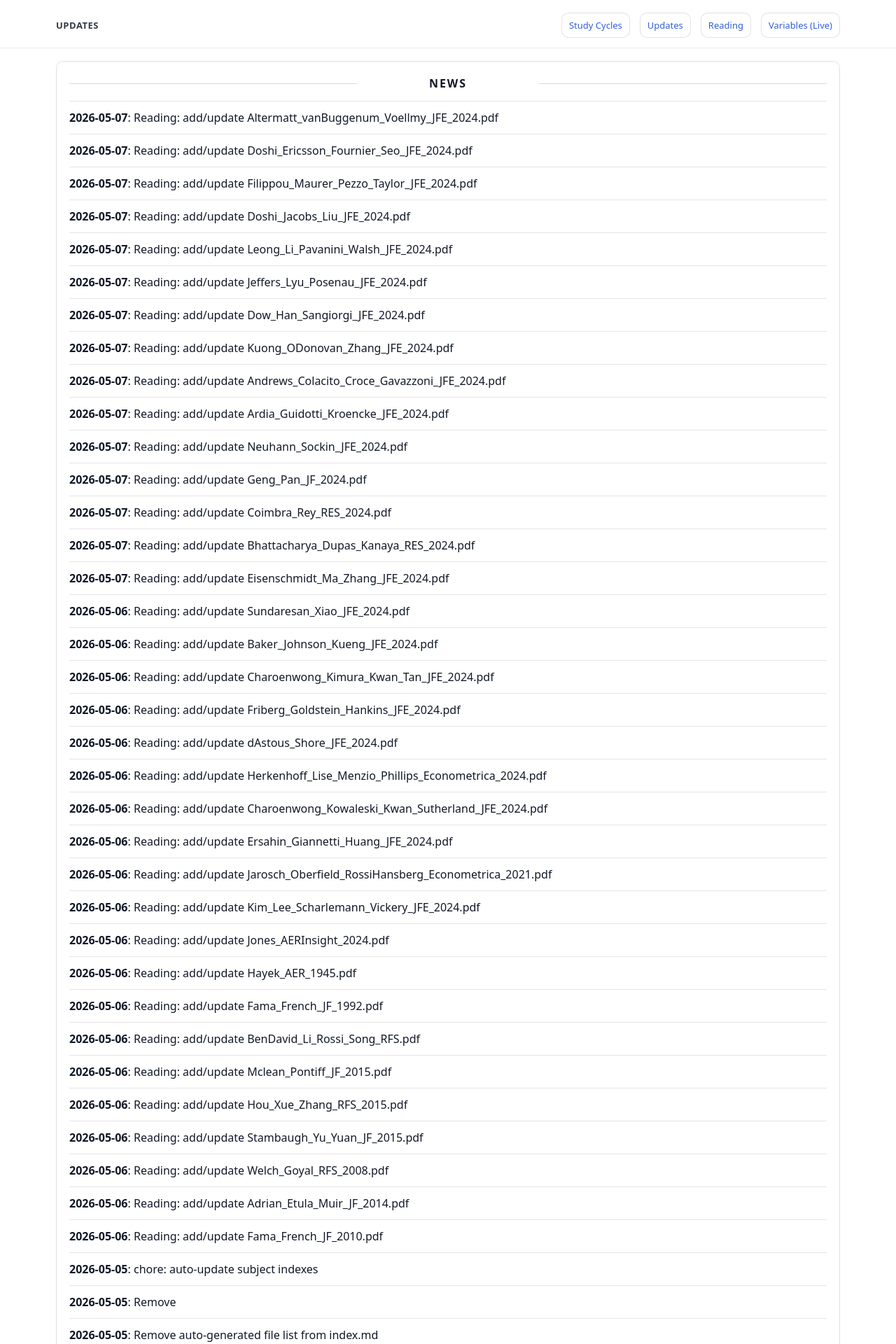
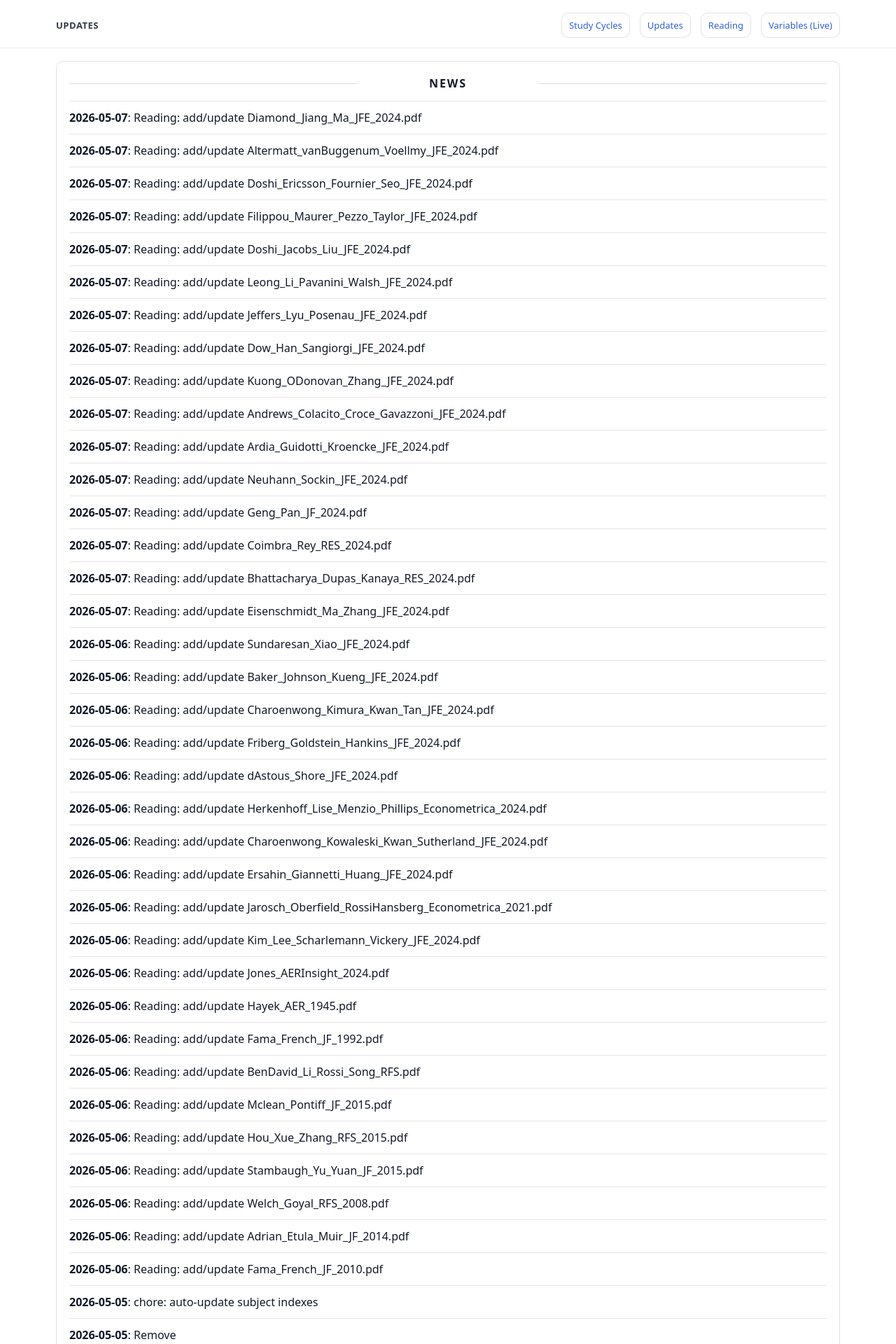
Before and after one commit to yaxinzn/study-archive, a Jekyll site: the page built from updates/index.md, in a window 1280 px wide. Shown: the top 1920 px of the page at 70% size. Built offline with Jekyll 4.4.1, drawn with Linux system fonts in a browser that asks for light colours; some of the changed text lies outside the part shown.

Commit message:
chore: update NEWS feed

```diff
--- a/_data/news.yml
+++ b/_data/news.yml
@@ -1,4 +1,7 @@
 # Auto-generated update history (sorted newest -> oldest). Do not edit manually.
+- ts: "1778150508"
+  date: "2026-05-07"
+  title: "Reading: add/update Diamond_Jiang_Ma_JFE_2024.pdf"
 - ts: "1778150426"
   date: "2026-05-07"
   title: "Reading: add/update Altermatt_vanBuggenum_Voellmy_JFE_2024.pdf"
```
